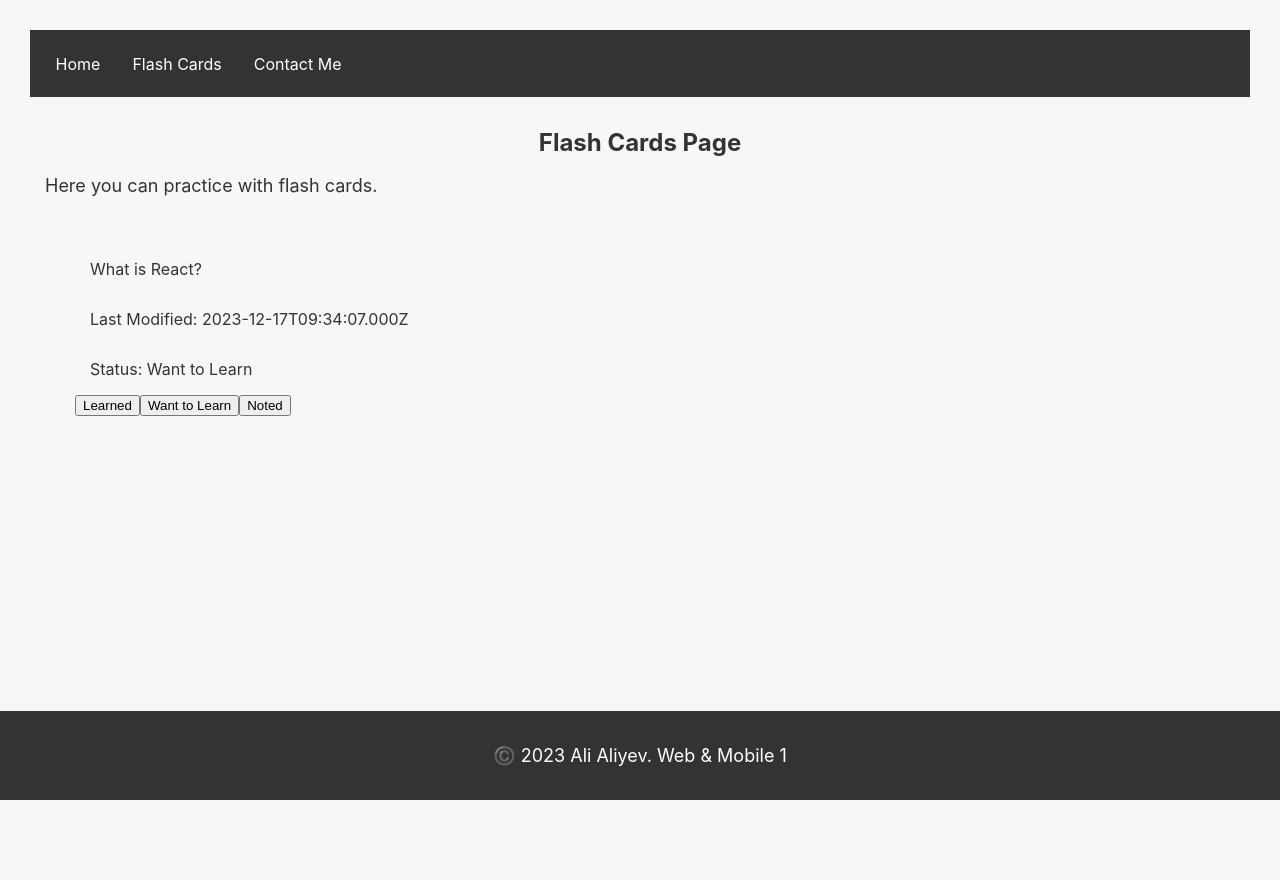
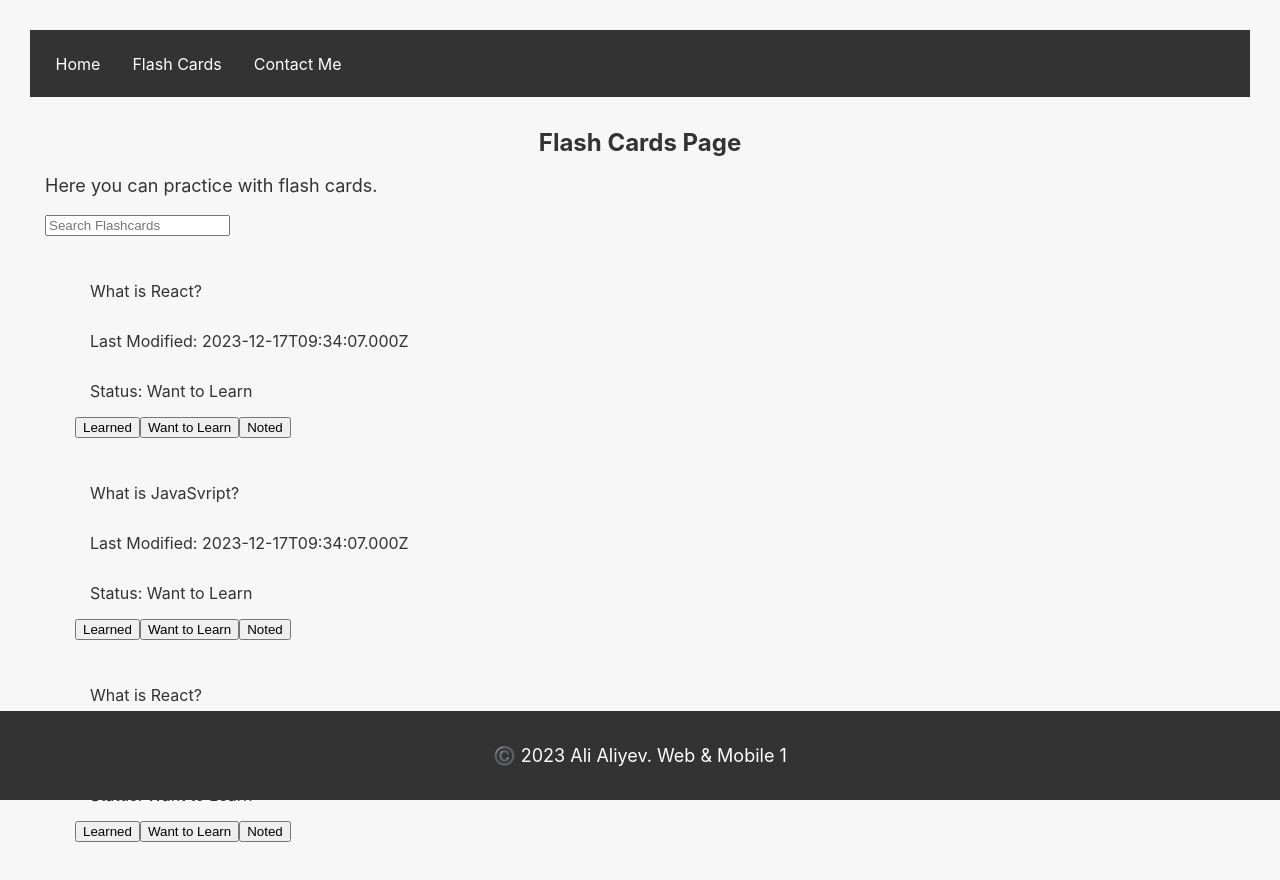
Before and after one commit to aaliyevv/web-3, a React (Create React App) app: page /flash-cards in a window 1280 px wide. Shown: the top 880 px of the page. Before the commit the page ends 800 px from the top, so only its background shows below. Built offline with nearby package versions, Linux system fonts and the light colour scheme.

Commit message:
Added Search functionality to flashcards Page

```diff
--- a/src/FlashCardsPage.js
+++ b/src/FlashCardsPage.js
@@ -10,7 +10,22 @@ function FlashCardsPage() {
       lastModified: new Date().toISOString(),
       status: "Want to Learn"
     },
-  ]);
+    {
+      id: 1,
+      question: "What is JavaSvript?",
+      answer: "A JavaScript library for building user interfaces",
+      lastModified: new Date().toISOString(),
+      status: "Want to Learn"
+    },
+    {
+      id: 1,
+      question: "What is React?",
+      answer: "A JavaScript library for building user interfaces",
+      lastModified: new Date().toISOString(),
+      status: "Want to Learn"
+    },
+    ]);
+  const [searchTerm, setSearchTerm] = useState("");
 
   const handleStatusChange = (cardId, newStatus) => {
     setCards(cards.map(card =>
@@ -18,12 +33,26 @@ function FlashCardsPage() {
     ));
   };
 
+  // Filter the cards based on the search term
+  const filteredCards = cards.filter(card =>
+    card.question.toLowerCase().includes(searchTerm.toLowerCase()) ||
+    card.answer.toLowerCase().includes(searchTerm.toLowerCase())
+  );
+
   return (
     <div>
       <h1>Flash Cards Page</h1>
       <p>Here you can practice with flash cards.</p>
+
+      <input
+        type="text"
+        placeholder="Search Flashcards"
+        value={searchTerm}
+        onChange={(e) => setSearchTerm(e.target.value)}
+      />
+
       <div>
-        {cards.map(card => (
+        {filteredCards.map(card => (
           <FlashCard
             key={card.id}
             card={card}
```
